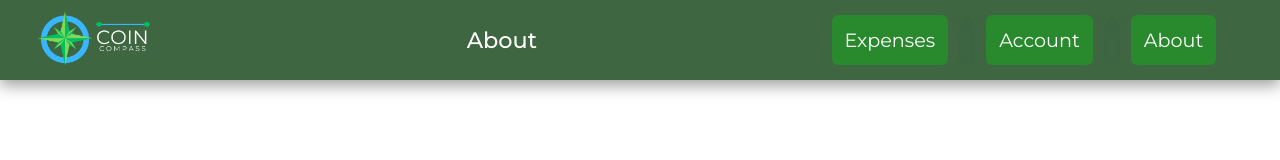
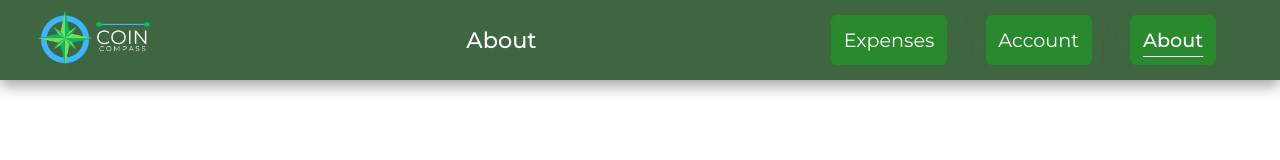
Before and after one commit to ITHS-Team8/CoinCompass, a Vue app: page /about in a window 1280 px wide. Shown: the top 160 px of the page. Built offline with nearby package versions, Linux system fonts and the light colour scheme.

Commit message:
Refactor NavBar component to use active-class instead of inline conditional class binding

```diff
--- a/src/components/NavBar.vue
+++ b/src/components/NavBar.vue
@@ -10,8 +10,7 @@
             <router-link
                 v-for="(link, index) in links"
                 :key="index"
-                @click="currentPage = link.text"
-                :class="{ current: currentPage === link.text }"
+                active-class="current"
                 class="nav-link"
                 :to="link.url"
                 >{{ link.text }}</router-link
@@ -42,8 +41,6 @@
         { text: 'Account', url: '/account' },
         { text: 'About', url: '/about' }
     ])
-
-    const currentPage = ref('')
 
     function toggleMenu() {
         isMenuOpen.value = !isMenuOpen.value
```
